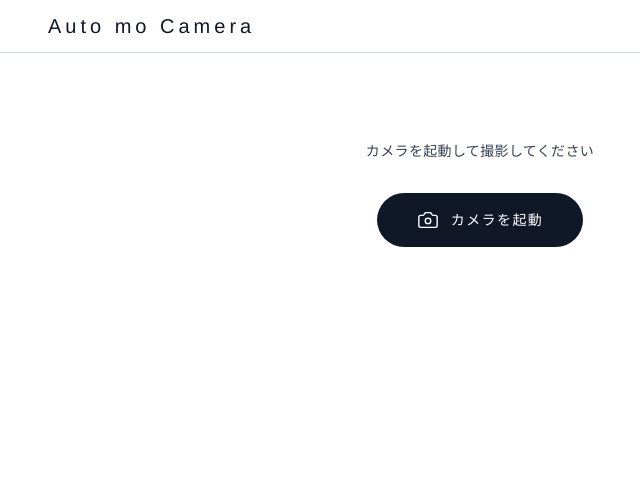
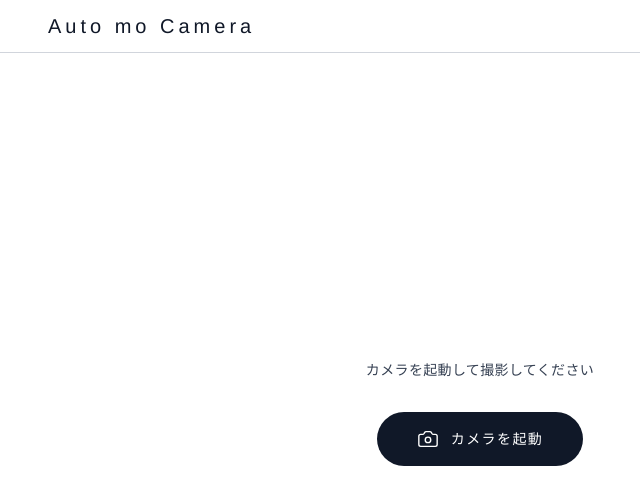
Before and after one commit to tk1103/car-mask-app, a Next.js app: page / in a window 1280 px wide. Shown: the top 504 px of the page, without its empty margins (160-800 px from the left). Built offline with nearby package versions, Linux system fonts and the light colour scheme.

Commit message:
Update page.tsx

```diff
--- a/src/app/page.tsx
+++ b/src/app/page.tsx
@@ -873,7 +873,7 @@ export default function Home() {
 
       <main className="max-w-4xl mx-auto px-4 py-6">
         {screenMode === 'idle' && (
-          <div className="flex flex-col items-center justify-center py-16 gap-8">
+          <div className="flex flex-col items-center justify-center min-h-[calc(100vh-8rem)] gap-8">
             <p className="text-gray-700 text-sm font-extralight tracking-wide">カメラを起動して撮影してください</p>
             <button
               onClick={startCamera}
```
